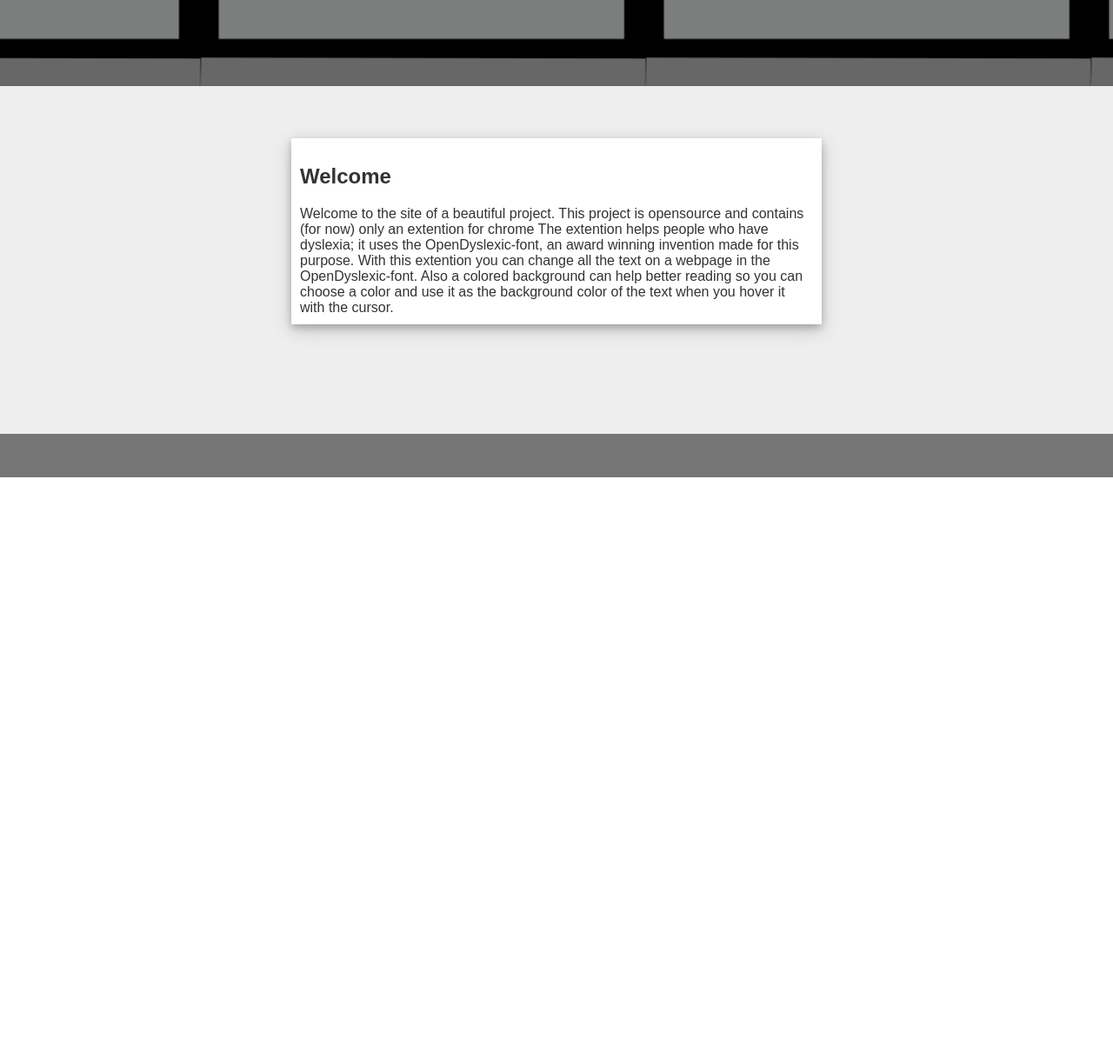
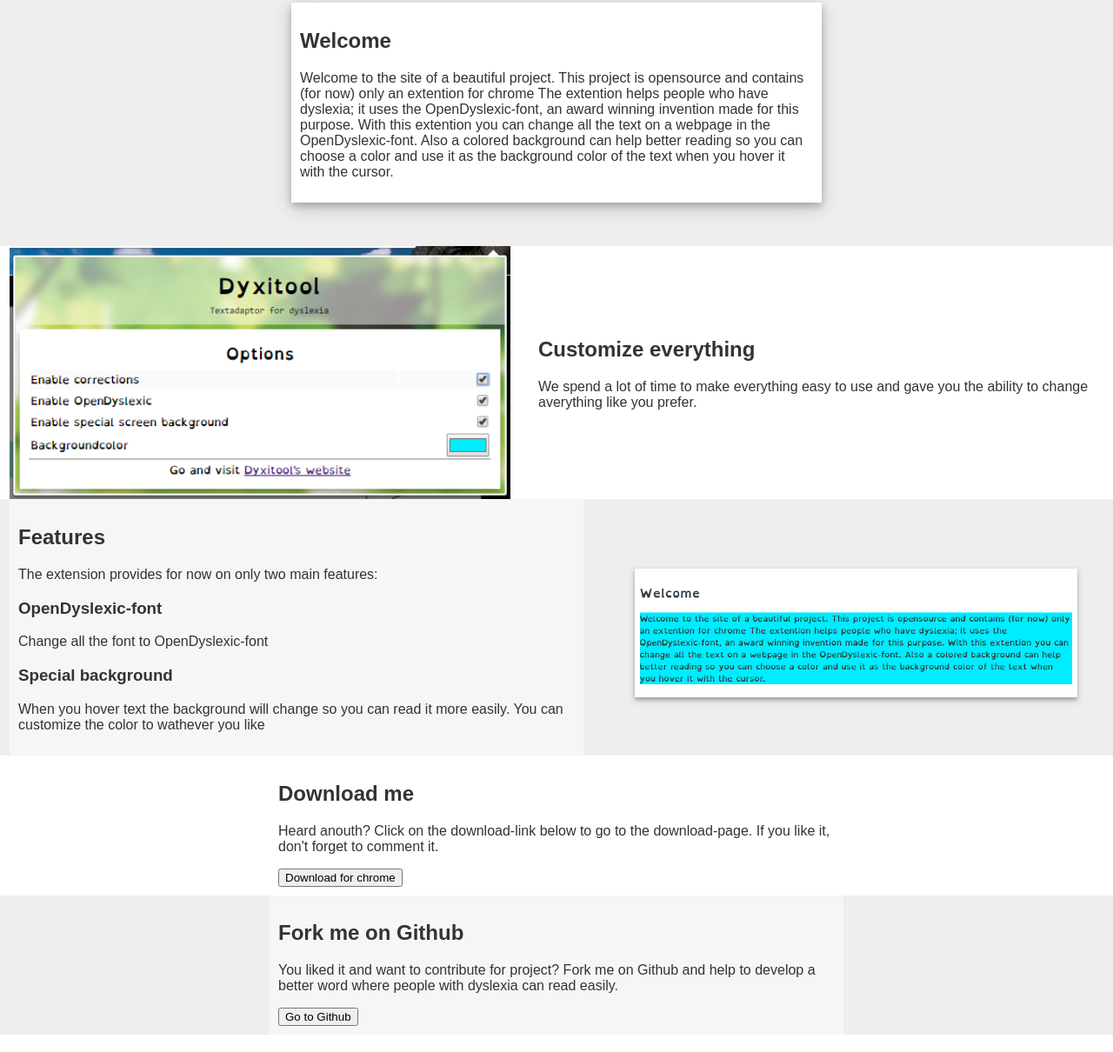
Before and after one commit to SamClercky/DislexieExtention, a browser extension: page docs/index.html in a window 1280 px wide. Shown: the part 251-1461 px from the top of the page at 87% size. Before the commit the page ends 800 px from the top, so only its background shows below. Drawn offline with nearby package versions, Linux system fonts and the light colour scheme.

Commit message:
improved support site

```diff
--- a/docs/index.html
+++ b/docs/index.html
@@ -3,13 +3,14 @@
 
 <head>
     <meta charset="utf-8" />
+    <meta name="viewport" content="width=device-width, initial-scale=1">
     <title>Dyxitool</title>
     <link rel="stylesheet" type="text/css" href="jquery.fullPage.css" />
     <link rel="stylesheet" href="styles.css" type="text/css" />
 
-    <script src="http://ajax.googleapis.com/ajax/libs/jquery/1.11.1/jquery.min.js"></script>
+    <!--<script src="http://ajax.googleapis.com/ajax/libs/jquery/1.11.1/jquery.min.js"></script>
     <script type="text/javascript" src="jquery.fullPage.min.js"></script>
-    <script type="text/javascript" src="index.js"></script>
+    <script type="text/javascript" src="index.js"></script>-->
 </head>
 
 <body>
@@ -22,48 +23,66 @@
                 </div>
             </div>
             <div class="con">
-                <article>
+                <article class="shadow">
                     <h2>Welcome</h2>
+                    <p>
                         Welcome to the site of a beautiful project. This project is opensource and contains (for now) only an extention for chrome
-                    The extention helps people who have dyslexia; it uses the OpenDyslexic-font, an award winning invention made for this purpose.
-                    With this extention you can change all the text on a webpage in the OpenDyslexic-font. Also a colored background can help better reading
-                    so you can choose a color and use it as the background color of the text when you hover it with the cursor.
+                        The extention helps people who have dyslexia; it uses the OpenDyslexic-font, an award winning invention
+                        made for this purpose. With this extention you can change all the text on a webpage in the OpenDyslexic-font.
+                        Also a colored background can help better reading so you can choose a color and use it as the background
+                        color of the text when you hover it with the cursor.
+                    </p>
                 </article>
             </div>
         </div>
-        <div class="section" id="frontPage">
-            <div class="heading">
-                <div>
-                    <h1>Dyxitool</h1>
-                    <pre>Textadaptor for dyslexics</pre>
-                </div>
-            </div>
-            <div class="con">
+        <div class="section">
+            <img src="img/popup.png" alt="Preview of the settings" />
             <article>
-                    <h2>Welcome</h2>
-                    Welcome to the site of a beautiful project. This project is opensource and contains (for now) only an extention for chrome
-                    The extention helps people who have dyslexia; it uses the OpenDyslexic-font, an award winning invention made for this purpose.
-                    With this extention you can change all the text on a webpage in the OpenDyslexic-font. Also a colored background can help better reading
-                    so you can choose a color and use it as the background color of the text when you hover it with the cursor.
+                <h2>Customize everything</h2>
+                <p>
+                    We spend a lot of time to make everything easy to use and gave you the ability to change averything like you prefer.
+                </p>
             </article>
         </div>
+        <div class="section">
+            <article>
+                <h2>Features</h2>
+                <p>
+                    The extension provides for now on only two main features:
+                </p>
+                <h3>OpenDyslexic-font</h3>
+                <p>Change all the font to OpenDyslexic-font</p>
+                <h3>Special background</h3>
+                <p>When you hover text the background will change so you can read it more easily. You can customize the color
+                    to wathever you like</p>
+            </article>
+            <img src="img/preview.png" alt="Preview of features" />
         </div>
-        <div class="section" id="frontPage">
-            <div class="heading">
-                <div>
-                    <h1>Dyxitool</h1>
-                    <pre>Textadaptor for dyslexics</pre>
-                </div>
-            </div>
-            <div class="con">
+        <div class="section">
             <article>
-                    <h2>Welcome</h2>
-                    Welcome to the site of a beautiful project. This project is opensource and contains (for now) only an extention for chrome
-                    The extention helps people who have dyslexia; it uses the OpenDyslexic-font, an award winning invention made for this purpose.
-                    With this extention you can change all the text on a webpage in the OpenDyslexic-font. Also a colored background can help better reading
-                    so you can choose a color and use it as the background color of the text when you hover it with the cursor.
+                <h2>Download me</h2>
+                <p>
+                    Heard anouth? Click on the download-link below to go to the download-page. If you like it, don't forget to comment it.
+                </p>
+                <a href="#"><button>Download for chrome</button></a>
             </article>
         </div>
+        <div class="section">
+            <article>
+                <h2>Fork me on Github</h2>
+                <p>
+                    You liked it and want to contribute for project? Fork me on Github and help to develop a better word where people with dyslexia can read easily.
+                </p>
+                <a href="https://github.com/SamClercky/Dyxitool"><button>Go to Github</button></a>
+            </article>
+        </div>
+        <div class="section">
+            <article>
+
+            </article>
+        </div>
+        <div class="section">
+
         </div>
     </div>
 </body>
--- a/docs/styles.css
+++ b/docs/styles.css
@@ -8,10 +8,30 @@
     height: 100%;
 }
 #frontPage {
+    display: block;
     background-color: black;
     background-image: url("desktop.png");
     background-size: 40%;
     background-position: 30% 3%;
+}
+.section {
+    display: flex;
+    width: 100vw;
+    overflow: hidden;
+}
+.section img {
+    width: 45%;
+    margin: auto;
+}
+.section article {
+    width: 50%;
+    margin: auto;
+}
+.section:nth-child(odd) {
+    background: #eee;
+}
+.section:nth-child(even) {
+    background: #fff;
 }
 .heading {
     display: flex;
@@ -37,11 +57,14 @@
     padding: 50px;
 }
 article {
-    background: white;
+    background: rgba(255, 255, 255, 0.5);
     width: 50%;
     margin: auto;
     margin-top: 10px;
     padding: 10px;
     color: #333;
+}
+.shadow {
+    background: white;
     box-shadow: 0 4px 8px 0 rgba(0, 0, 0, 0.2), 0 6px 20px 0 rgba(0, 0, 0, 0.19);
 }
--- a/popup.css
+++ b/popup.css
@@ -1,19 +1,30 @@
+* {
+    padding: 0;
+    margin: 0;
+}
 body {
     font-family: OpenDyslexic;
     text-align: center;
-    background: rgba(0, 0, 0, 0.02);
+    background-image: url("bladeren.jpg");
+    background-size: cover;
 }
 #options {
+    background: white;
     min-width: 500px;
     margin: 5px;
     box-shadow: 0 4px 8px 0 rgba(0, 0, 0, 0.2), 0 6px 20px 0 rgba(0, 0, 0, 0.19);
+    padding: 10px;
+}
+.heading {
+    width: 100%;
+    background: rgba(255, 255, 255, 0.5);
     padding: 10px;
 }
 pre {
     margin-top: 0;
 }
 h1 {
-    margin-bottom: 0;
+    margin: 0;
 }
 #wrapper {
     width: 100%;
--- a/popup.js
+++ b/popup.js
@@ -14,6 +14,12 @@
     if (db.ready) {
         console.log("Db started, Init menu");
         createMenu();
+
+        // enable links
+        $('a').on('click', function(){
+            chrome.tabs.create({url: $(this).attr('href')});
+            return false;
+        });
     } else {
         setTimeout(init, 250);
     }
```
Also changed, not shown: popup.html (+7 -2 lines), bladeren.jpg (added), docs/img/popup.png (added), docs/img/preview.png (added), icon.png (added), manifest.json. Lines whose indentation alone changed are shown as unchanged.
